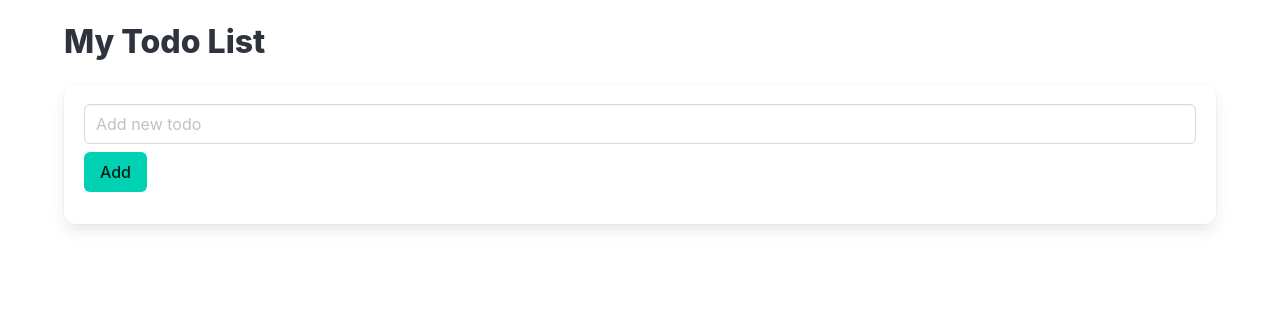
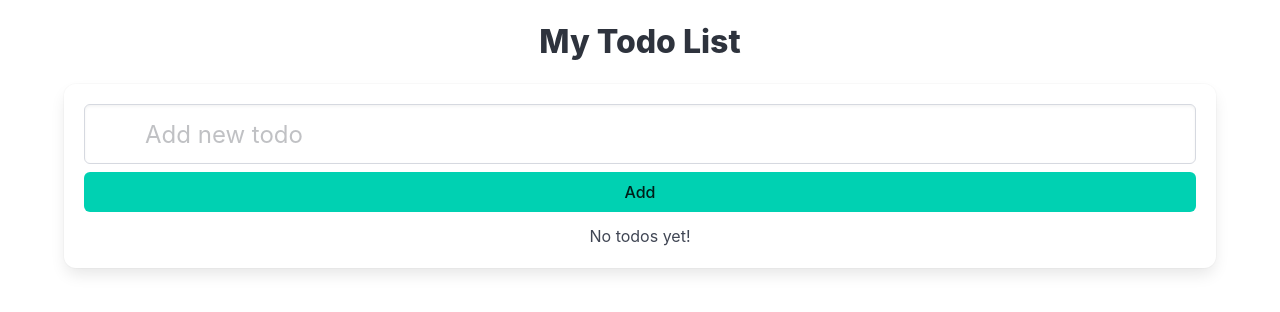
Before and after one commit to rendrazuriansyah/portfolio-todo-app, a React (Vite) app: page / in a window 1280 px wide. Shown: the top 312 px of the page. Built offline with nearby package versions, Linux system fonts and the light colour scheme.

Commit message:
style: enhance AddTodo component with Bulma styles style: enhance TodoItem component with Bulma styles style: improve TodoList component with Bulma styles style: refine App component layout with Bulma

```diff
--- a/src/App.tsx
+++ b/src/App.tsx
@@ -15,7 +15,7 @@ const App: React.FC = () => {
 
 	return (
 		<div className="container mt-5">
-			<h1 className="title">My Todo List</h1>
+			<h1 className="title has-text-centered">My Todo List</h1>
 			<div className="box">
 				<AddTodo onAdd={addTodo} />
 				<TodoList
--- a/src/components/AddTodo.tsx
+++ b/src/components/AddTodo.tsx
@@ -9,8 +9,8 @@ const AddTodo: React.FC<AddTodoProps> = ({ onAdd }) => {
 
 	const handleSubmit = (e: React.FormEvent) => {
 		e.preventDefault();
-		if (input) {
-			onAdd(input);
+		if (input.trim()) {
+			onAdd(input.trim());
 			setInput("");
 		}
 	};
@@ -20,19 +20,22 @@ const AddTodo: React.FC<AddTodoProps> = ({ onAdd }) => {
 			onSubmit={handleSubmit}
 			className="field"
 		>
-			<div className="control">
+			<div className="control has-icons-left">
 				<input
 					type="text"
-					className="input"
+					className="input is-large"
 					value={input}
 					onChange={(e) => setInput(e.target.value)}
 					placeholder="Add new todo"
 				/>
+				<span className="icon is-left">
+					<i className="fas fa-plus"></i>
+				</span>
 			</div>
-			<div className="control">
+			<div className="control mt-2">
 				<button
 					type="submit"
-					className="button is-primary mt-2"
+					className="button is-primary is-fullwidth"
 				>
 					Add
 				</button>
--- a/src/components/TodoItem.tsx
+++ b/src/components/TodoItem.tsx
@@ -9,12 +9,12 @@ const TodoItem: React.FC<TodoItemProps> = ({ todo, onDelete }) => (
 	<div className="box">
 		<div className="columns is-vcentered">
 			<div className="column">
-				<span>{todo}</span>
+				<span className="is-size-5">{todo}</span>
 			</div>
 			<div className="column is-narrow">
 				<button
 					onClick={onDelete}
-					className="button is-danger is-light"
+					className="button is-danger is-outlined"
 				>
 					Delete
 				</button>
--- a/src/components/TodoList.tsx
+++ b/src/components/TodoList.tsx
@@ -8,13 +8,17 @@ interface TodoListProps {
 
 const TodoList: React.FC<TodoListProps> = ({ todos, onDelete }) => (
 	<div>
-		{todos.map((todo, index) => (
-			<TodoItem
-				key={index}
-				todo={todo}
-				onDelete={() => onDelete(index)}
-			/>
-		))}
+		{todos.length ? (
+			todos.map((todo, index) => (
+				<TodoItem
+					key={index}
+					todo={todo}
+					onDelete={() => onDelete(index)}
+				/>
+			))
+		) : (
+			<p className="has-text-centered">No todos yet!</p>
+		)}
 	</div>
 );
 
```
